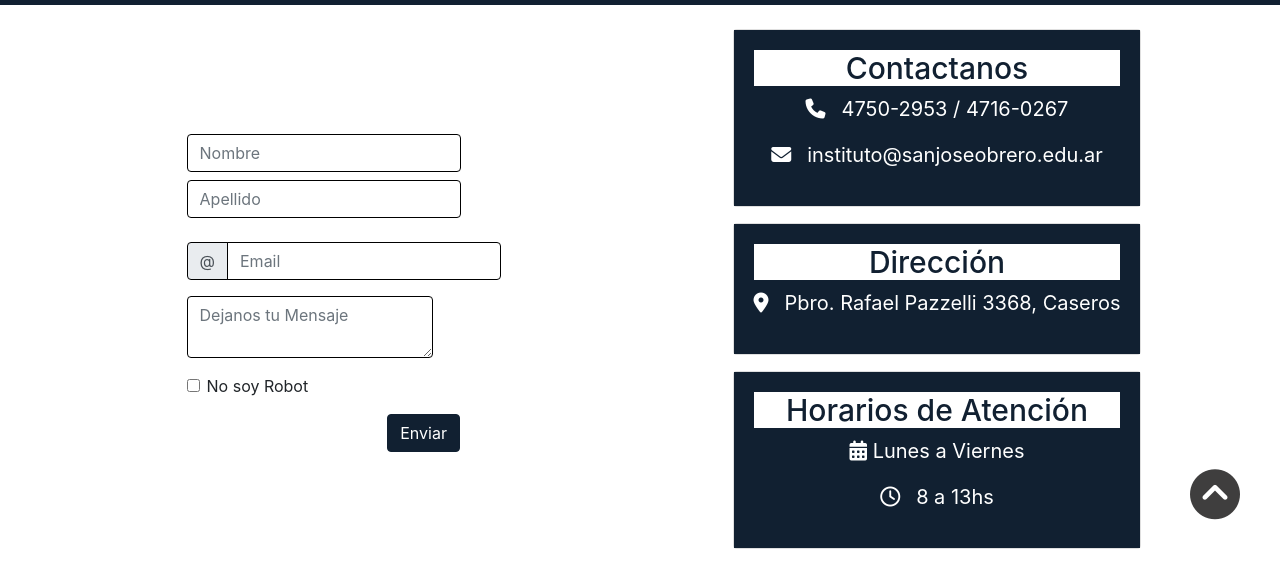
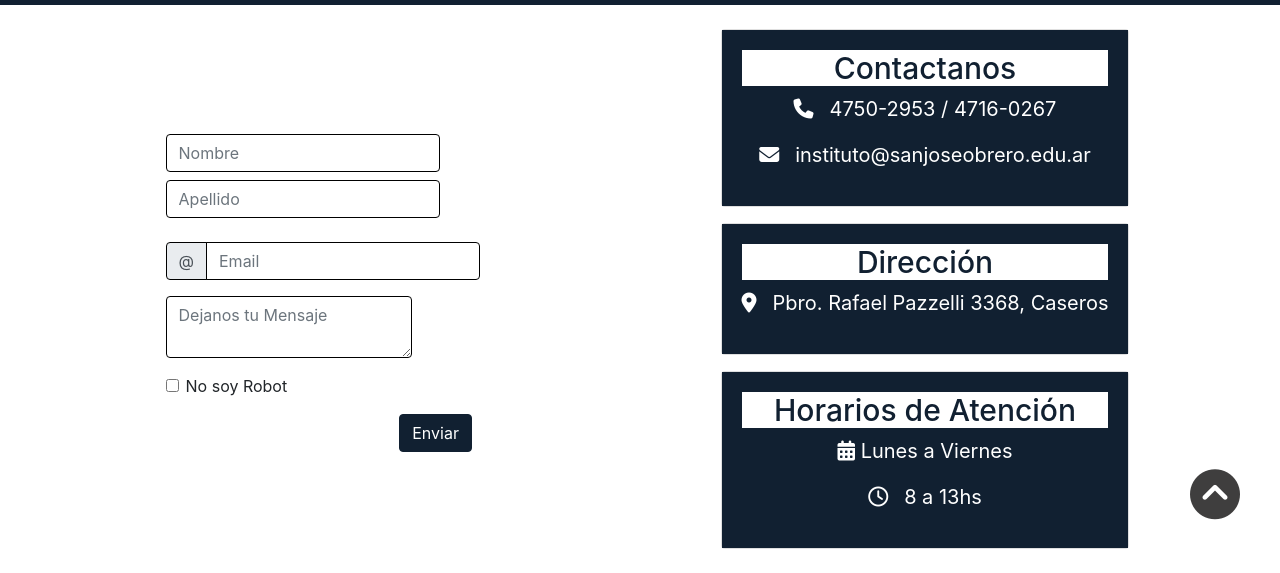
Before and after one commit to agusreyb/entrega_final, a website: page pages/contacto.html in a window 1280 px wide. Shown: the part 227-800 px from the top of the page. Drawn offline with Linux system fonts and the light colour scheme.

Commit message:
arreglo form contacto

```diff
--- a/pages/contacto.html
+++ b/pages/contacto.html
@@ -82,7 +82,8 @@
 
     <main class="container mt-4 mb-4">
         <div class="row justify-content-center align-items-center">
-            <div class="col-6 fondo_form p-5 mr-4">
+            <div class="col-6 fondo_form
+            ">
                 <form class="form-inline mb-3">
                     <label class="sr-only" for="inlineFormInputName2">Nombre</label>
                     <input type="text" class="form-control mb-2 mr-sm-2" id="inlineFormInputName2" placeholder="Nombre">
```
